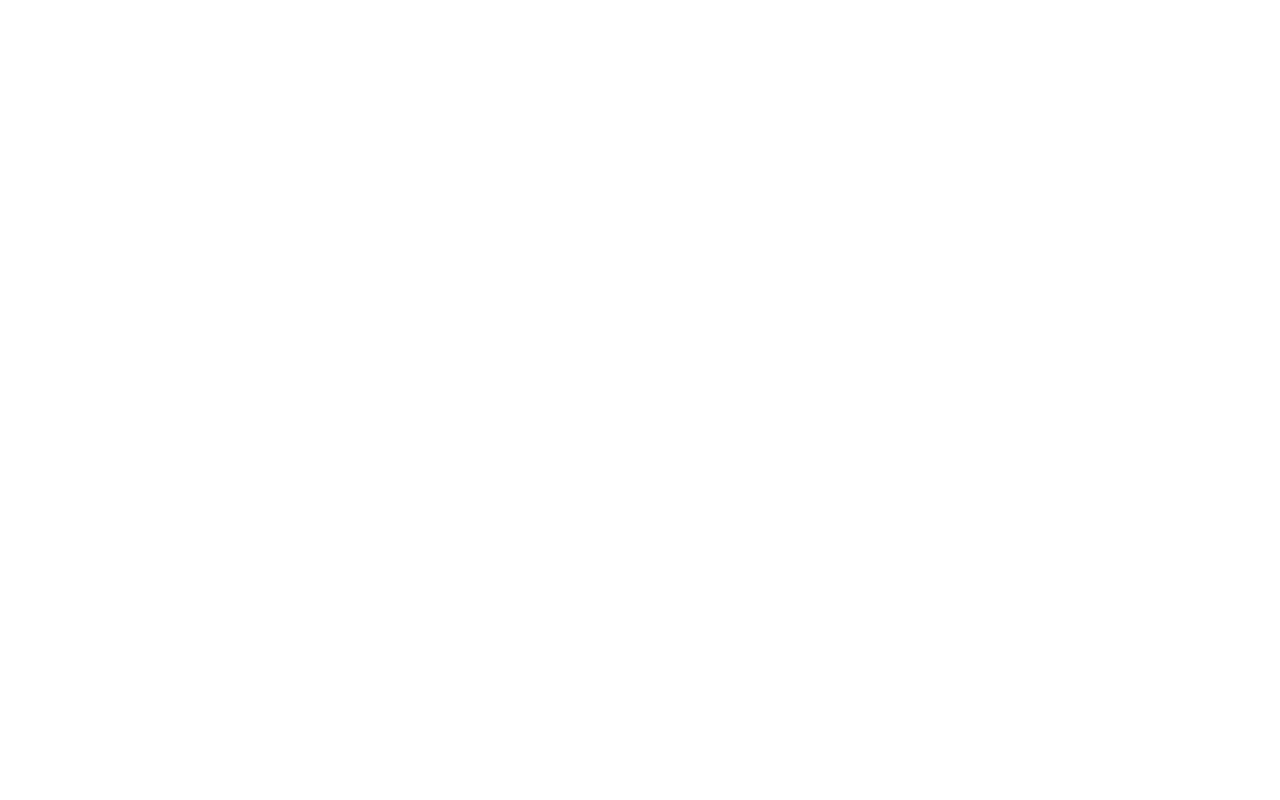
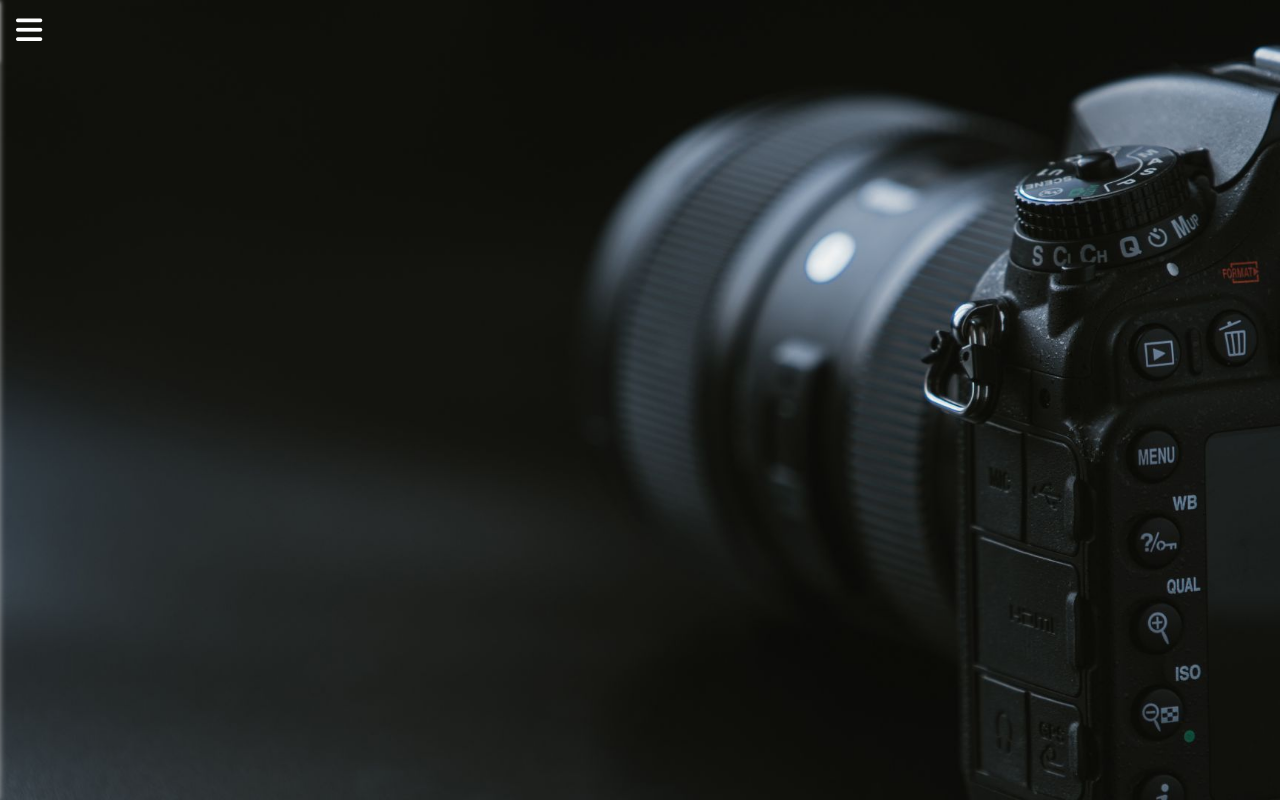
Before and after one commit to Cherrytan200/CODSOFT, a plain HTML site: page LandingPage/index.html in a window 1280 px wide. Drawn offline with Linux system fonts and the light colour scheme; the site is published under a folder, as on GitHub Pages, so addresses that start at the root find nothing.

Commit message:
Task 2 added

```diff
--- a/LandingPage/style.css
+++ b/LandingPage/style.css
@@ -4,7 +4,7 @@
     font-family: "Poppins", sans-serif;
 }
 .main_box{
-    background-image:url("/assets/photo.jpg");
+    background-image:url("assets/photo.jpg");
     background-size:cover;
     height:100vh;
 }
```
